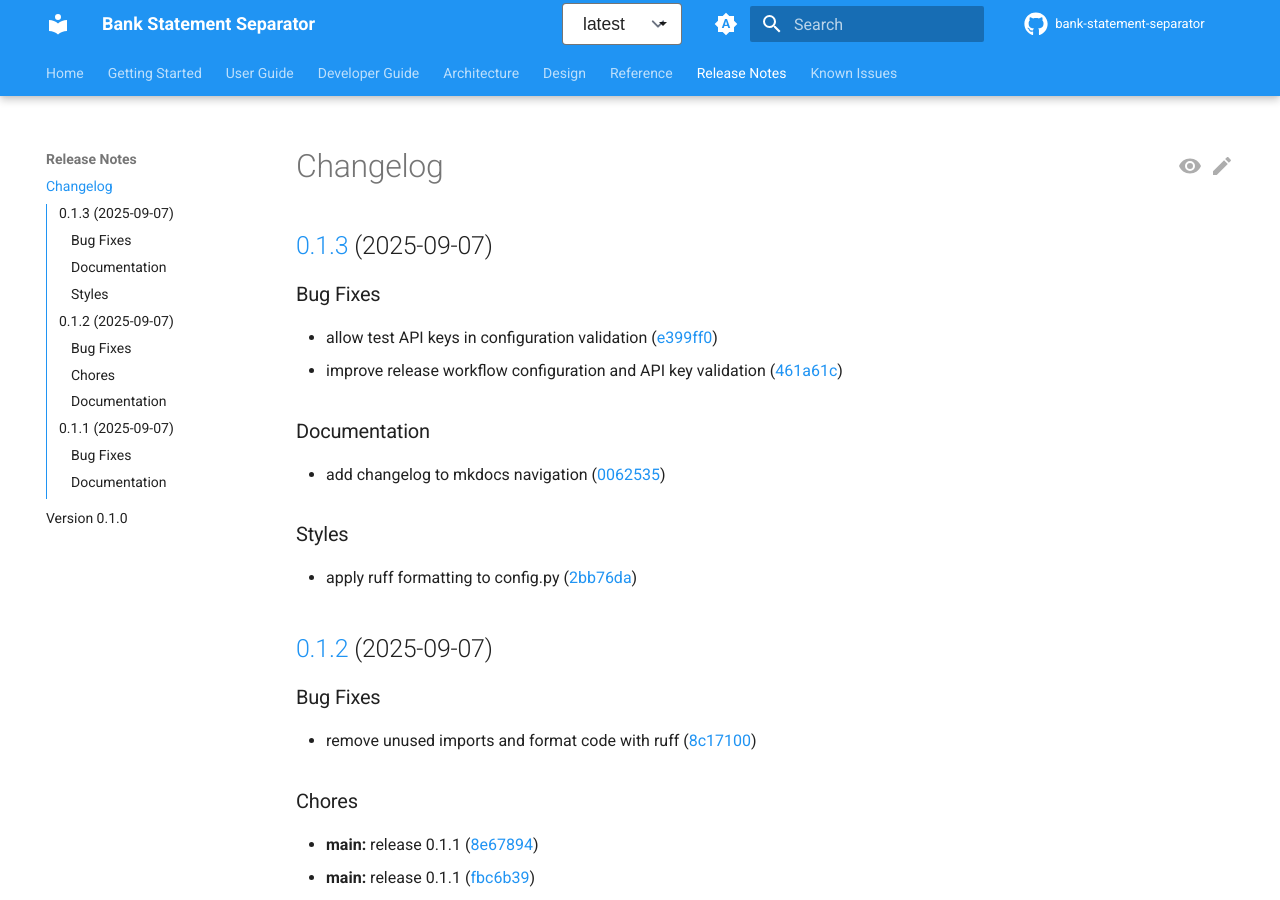
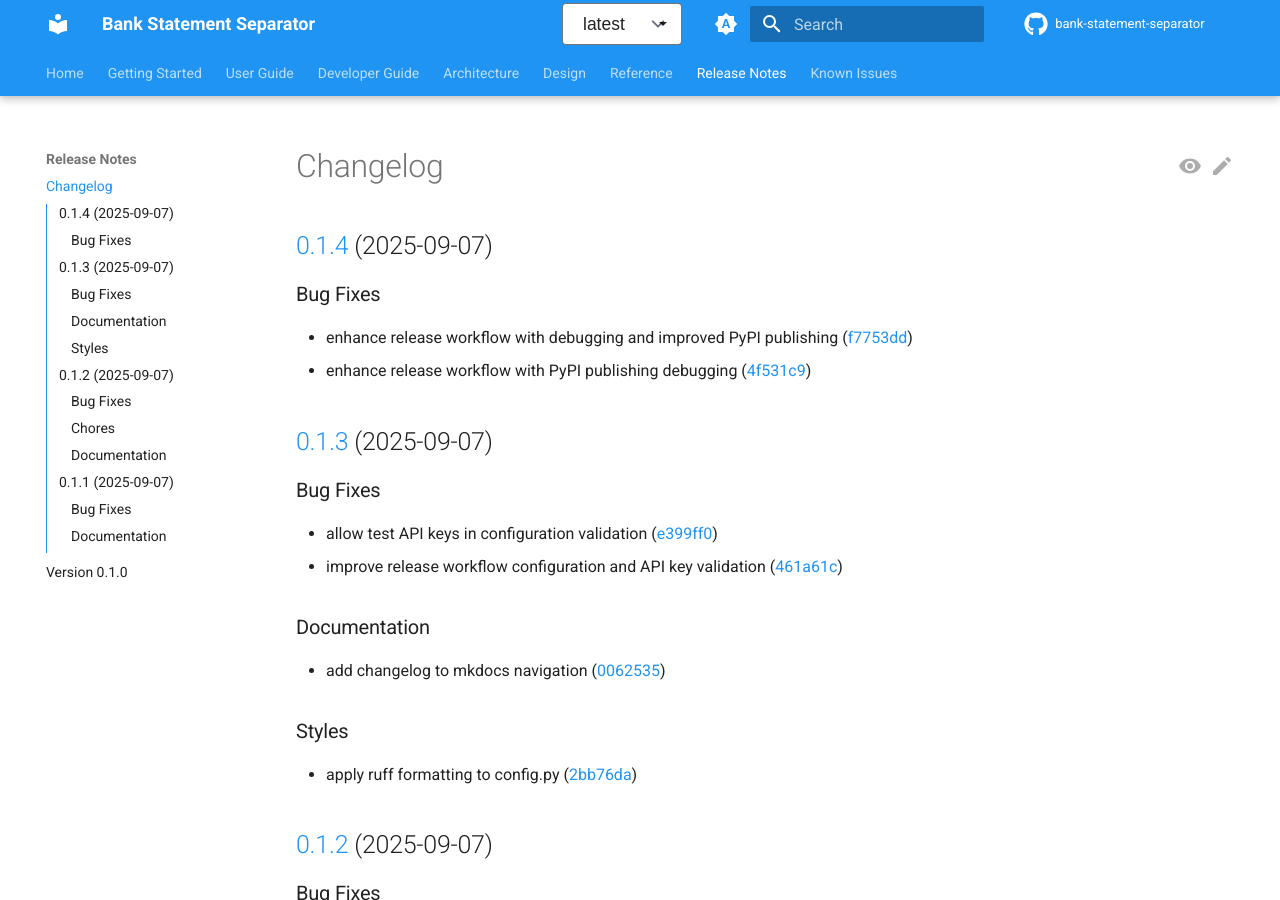
Before and after one commit to madeinoz67/bank-statement-separator, an MkDocs documentation site: the page built from docs/release_notes/CHANGELOG.md, in a window 1280 px wide and 900 px high. Built offline with MkDocs 1.6.1 and Material for MkDocs 9.7.7, drawn with Linux system fonts in a browser that asks for light colours; comment, search, counter and statistics services are not loaded.

Commit message:
chore(main): release 0.1.4

```diff
--- a/docs/release_notes/CHANGELOG.md
+++ b/docs/release_notes/CHANGELOG.md
@@ -1,4 +1,12 @@
 # Changelog
+
+## [0.1.4](https://github.com/madeinoz67/bank-statement-separator/compare/v0.1.3...v0.1.4) (2025-09-07)
+
+
+### Bug Fixes
+
+* enhance release workflow with debugging and improved PyPI publishing ([f7753dd](https://github.com/madeinoz67/bank-statement-separator/commit/f7753dd7ff7be554a38417635b9f3f00828515fd))
+* enhance release workflow with PyPI publishing debugging ([4f531c9](https://github.com/madeinoz67/bank-statement-separator/commit/4f531c998c1aa9375b7e189de12907122e1ca9c6))
 
 ## [0.1.3](https://github.com/madeinoz67/bank-statement-separator/compare/v0.1.2...v0.1.3) (2025-09-07)
 
--- a/pyproject.toml
+++ b/pyproject.toml
@@ -18,7 +18,7 @@ no-build-isolation = false
 
 [project]
 name = "bank-statement-separator"
-version = "0.1.3"
+version = "0.1.4"
 description = "AI-powered tool for separating multi-statement PDF files using LangChain and LangGraph"
 readme = "README.md"
 license = "MIT"
--- a/src/bank_statement_separator/__init__.py
+++ b/src/bank_statement_separator/__init__.py
@@ -4,5 +4,5 @@ Bank Statement Separator
 AI-powered tool for separating multi-statement PDF files using LangChain and LangGraph.
 """
 
-__version__ = "0.1.3"
+__version__ = "0.1.4"
 __author__ = "Bank Statement Separator Team"
```
Also changed, not shown: .release-please-manifest.json.
